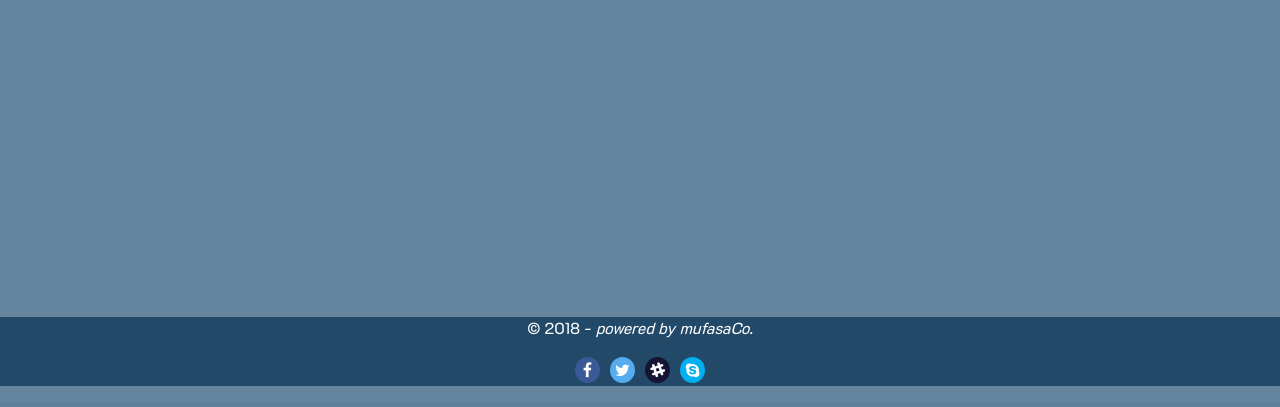
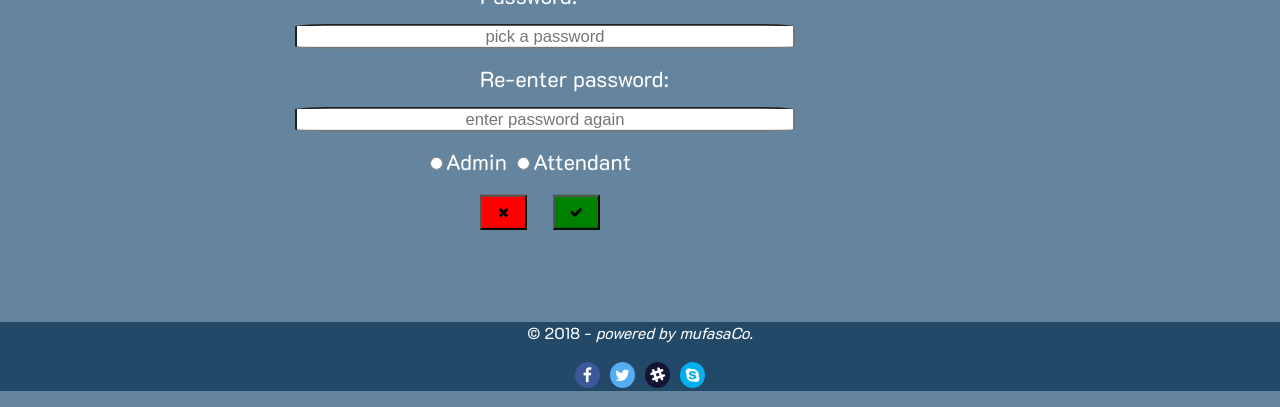
Before and after one commit to DennisMufasa/store-manager, a Python web app: template templates/new_attendant.html in a window 1280 px wide. Shown: the part 399-806 px from the top of the page. Before the commit the page ends 785 px from the top, so only its background shows below. Run offline with Jinja, Linux system fonts and the light colour scheme; the template is opened without the code that fills it, so the values that code supplies are empty.

Commit message:
[Chore #161147929]Create an add attendant page

```diff
--- a/static/style.css
+++ b/static/style.css
@@ -55,6 +55,43 @@ main{
     color: white;
     font-size: 1.7vmax;
 }
+.container .signup{
+    position: relative;
+    height: 550px;
+    width: 100%;
+    margin: 5px 5px 5px 5px;
+}
+.signup form{
+    margin: 0;
+    position: absolute;
+    top: 50%;
+    left: 50%;
+    margin-right: 50%;
+    transform: translate(-50%, -50%);
+    text-align: left;
+}
+.signup form label{
+    width: 100%;
+    margin: 200px 200px 200px 200px;
+}
+.signup form label input{
+    width: 500px;
+    text-align: center;
+    margin: 15px 15px 15px 15px;
+    height: 25px;
+    border-radius: 10%;
+    font-size: 1.3vmax;
+}
+.signup form .discard{
+    margin-top: 20px;
+    margin-left: 200px;
+    background: red;
+}
+.signup form .save{
+    margin-left: 20px;
+    background: green;
+}
+/* footer styling */
 footer{
     background: #234968;
     width: 100%;
--- a/templates/new_attendant.html
+++ b/templates/new_attendant.html
@@ -24,7 +24,31 @@
         </div>
     </header>
     <main>
-
+        <div class="container">
+            <div class="signup">
+                <form action="">
+                    <label for="fname">Full Name:
+                        <input type="text" name="fname" id="fname" placeholder="e.g. John Oliver">
+                    </label><br>
+                    <label for="email">Email:
+                        <input type="email" name="email" id="email" placeholder="e.g. name@email.com">
+                    </label><br>
+                    <label for="idnumber">ID_number:
+                        <input type="number" name="idnumber" id="idnumber" placeholder="e.g. 12345678">
+                    </label><br>
+                    <label for="password">Password:
+                        <input type="password" name="password" id="password" placeholder="pick a password">
+                    </label><br>
+                    <label for="repass">Re-enter password:
+                        <input type="password" name="repass" id="repass" placeholder="enter password again">
+                    </label><br>
+                    <input style="margin-left: 150px;" type="radio" name="role">Admin
+                    <input type="radio" name="role">Attendant<br>
+                    <button class="discard"><span class="fa fa-times"></span></button>
+                    <button type="submit" class="save"><span class="fa fa-check"></span></button>
+                </form>
+            </div>
+        </div>
     </main>
     <footer>
         <div class="container">
```
